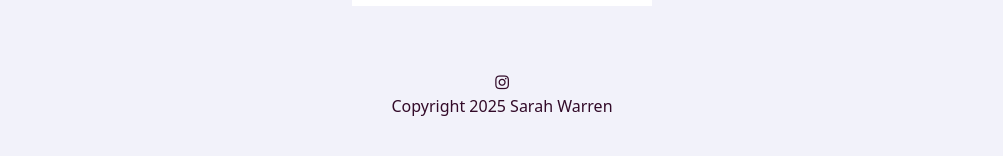
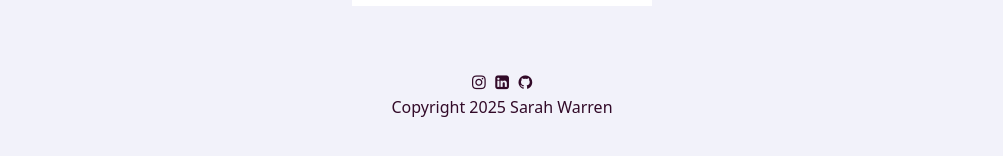
Before and after one commit to sarahrandolphw/sewing-portfolio, a Next.js app: page / in a window 1280 px wide. Shown: the part 904-1060 px from the top of the page, without its empty margins (138-1141 px from the left). Built offline with nearby package versions, Linux system fonts and the light colour scheme.

Commit message:
footer links: github and linkedin

```diff
--- a/app/about/page.js
+++ b/app/about/page.js
@@ -5,4 +5,3 @@ export default function AboutPage() {
       </div>
     );
   }
-  // testing my pre-push
--- a/app/components/Footer.js
+++ b/app/components/Footer.js
@@ -2,6 +2,8 @@ export default function Footer() {
     return (
       <footer className="footer">
         <a href="https://www.instagram.com/seamsbysof/" className="fa fa-instagram"></a>
+        <a href="https://www.linkedin.com/in/sarah-warren-b6604721b/" className="fa fa-linkedin-square"></a>
+        <a href="https://www.github.com/sarahrandolphw/" className="fa fa-github"></a>
         <p>Copyright 2025 Sarah Warren</p>
       </footer>
     );
--- a/app/globals.css
+++ b/app/globals.css
@@ -134,8 +134,9 @@ p, h1, h2, h3, h4, h5, h6, span, div, a {
   }
 }
 
-.fa-instagram{
+.fa{
   color: var(--dark-text);
   text-decoration: none;
   cursor: hand;
+  padding: .4%;
 }
```
